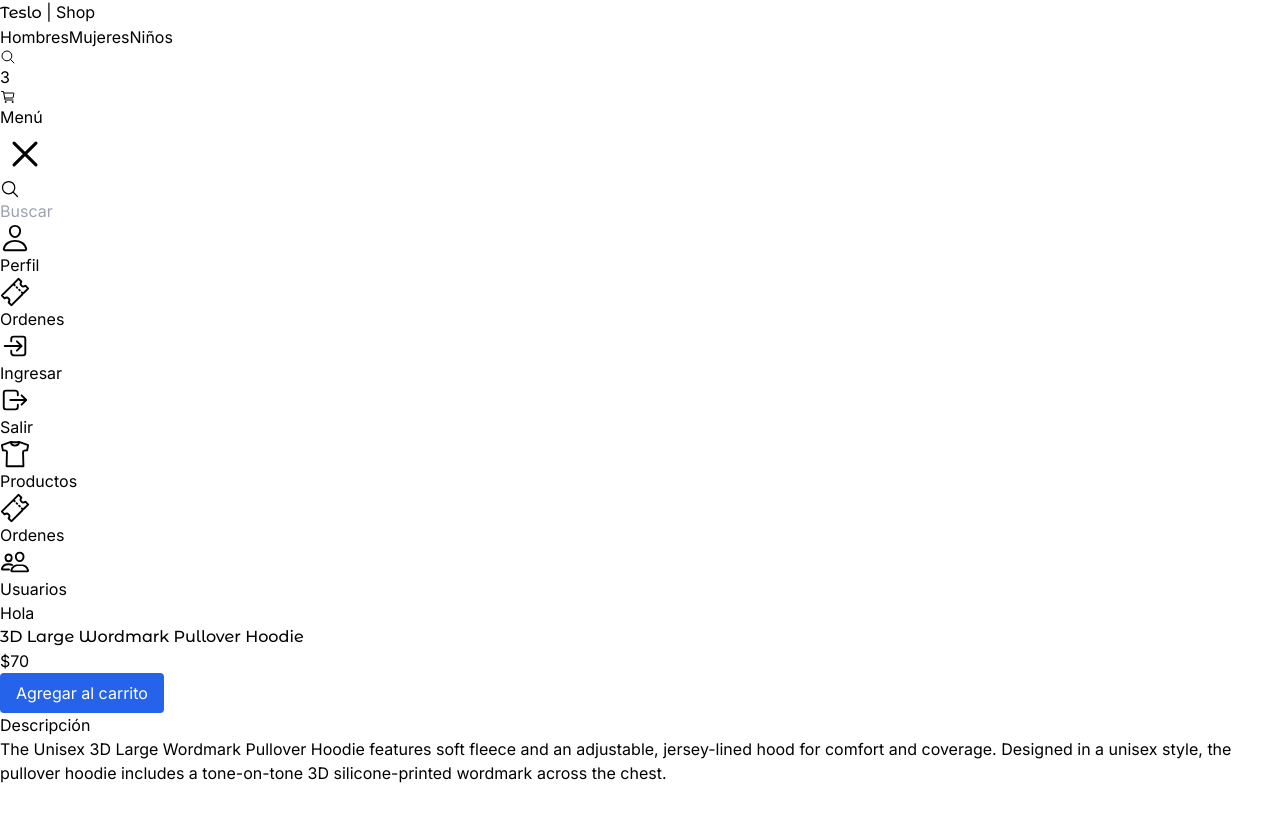
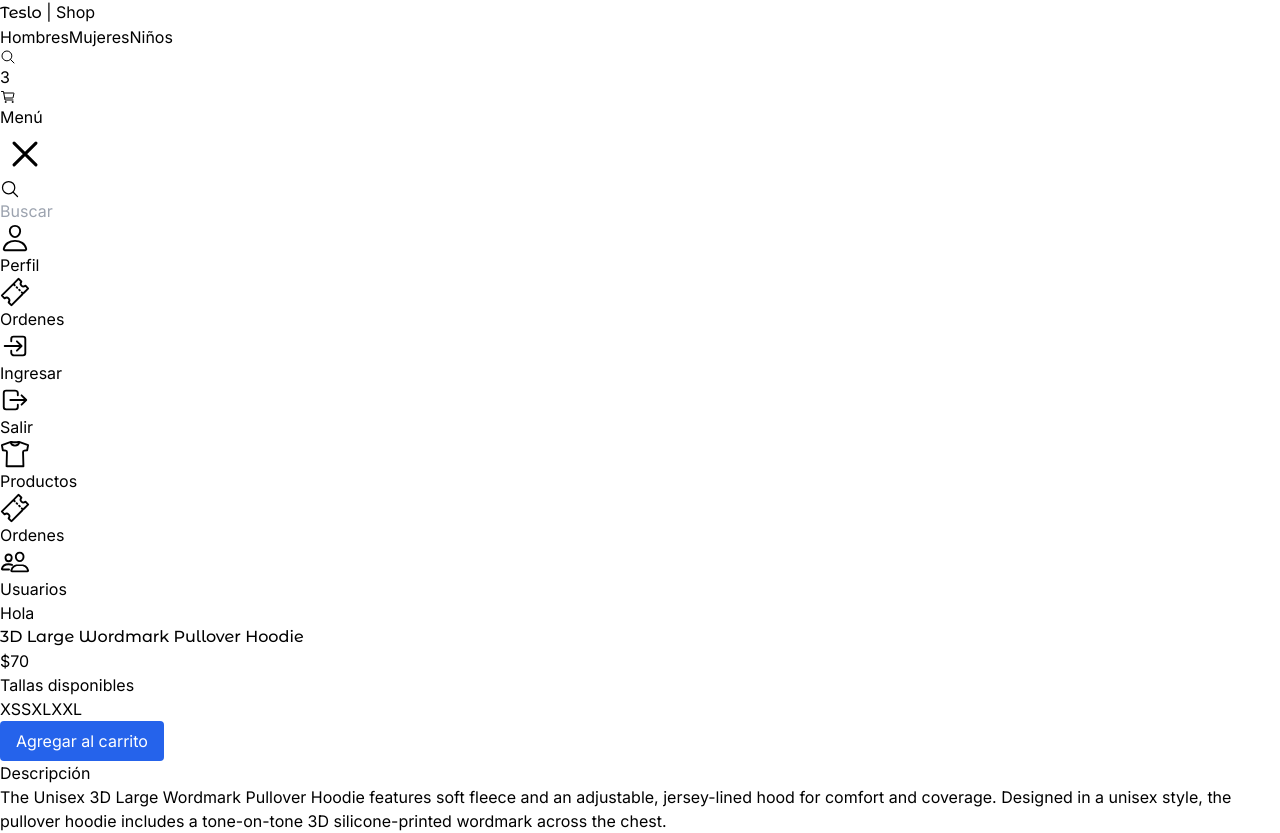
Before and after one commit to nca1478/teslo-shop, a Next.js app: page /product/3d_large_wordmark_pullover_hoodie in a window 1280 px wide. Before the commit the page ends 800 px from the top, so only its background shows below. Built offline with nearby package versions, Linux system fonts and the light colour scheme.

Commit message:
209. Selector de tallas

```diff
--- a/src/app/(shop)/product/[slug]/page.tsx
+++ b/src/app/(shop)/product/[slug]/page.tsx
@@ -1,4 +1,5 @@
 import { titleFont } from "@/app/config/fonts";
+import { SizeSelector } from "@/components";
 import { initialData } from "@/seed/seed";
 import { notFound } from "next/navigation";
 
@@ -28,6 +29,10 @@ export default async function ProductPage({ params }: Props) {
         <p className="text-lg mb-5">${product.price}</p>
 
         {/* Selector de Tallas */}
+        <SizeSelector
+          selectedSize={product.sizes[0]}
+          availableSizes={product.sizes}
+        />
 
         {/* Selector de Cantidad */}
 
--- a/src/components/index.ts
+++ b/src/components/index.ts
@@ -1,3 +1,6 @@
+// Product
+export { SizeSelector } from "./product/size-selector/SizeSelector";
+
 // Products
 export { ProductGrid } from "./products/product-grid/ProductGrid";
 export { ProductGridItem } from "./products/product-grid/ProductGridItem";
--- /dev/null
+++ b/src/components/product/size-selector/SizeSelector.tsx
@@ -0,0 +1,28 @@
+import type { Size } from "@/interfaces";
+import clsx from "clsx";
+
+interface Props {
+  selectedSize: Size;
+  availableSizes: Size[]; // ['SX', 'M', 'XL', 'XXL']
+}
+
+export const SizeSelector = ({ selectedSize, availableSizes }: Props) => {
+  return (
+    <div className="my-5">
+      <h3 className="font-bold mb-4">Tallas disponibles</h3>
+
+      <div className="flex">
+        {availableSizes.map((size) => (
+          <button
+            key={size}
+            className={clsx("mx-2 hover:underline text-lg", {
+              underline: size === selectedSize,
+            })}
+          >
+            {size}
+          </button>
+        ))}
+      </div>
+    </div>
+  );
+};
```
